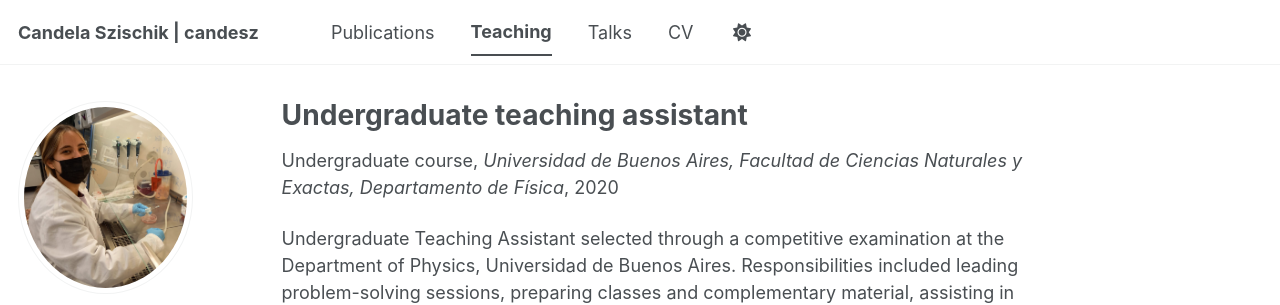
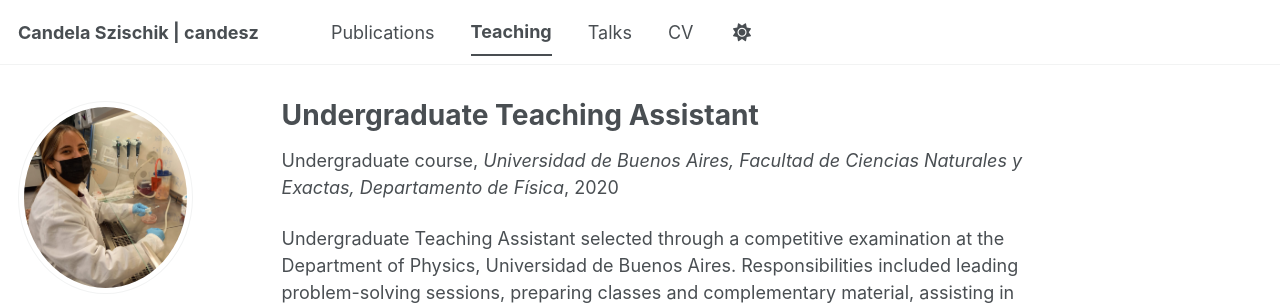
Before and after one commit to candesz/candelaszischik.github.io, a Jekyll site: the page built from _teaching/ay2.md, in a window 1280 px wide and 1177 px high. Shown: the top 305 px of the window. Built offline with Jekyll 4.4.1, drawn with Linux system fonts in a browser that asks for light colours; some web fonts are replaced; a script bundle is joined from its source files by our own code; library files that are not in the unit come from our copies; a file with an impossible date is left out.

Commit message:
Update ay2.md

```diff
--- a/_teaching/ay2.md
+++ b/_teaching/ay2.md
@@ -1,5 +1,5 @@
 ---
-title: "Undergraduate teaching assistant"
+title: "Undergraduate Teaching Assistant"
 collection: teaching
 type: "Undergraduate course"
 permalink: /teaching/ay2
```
